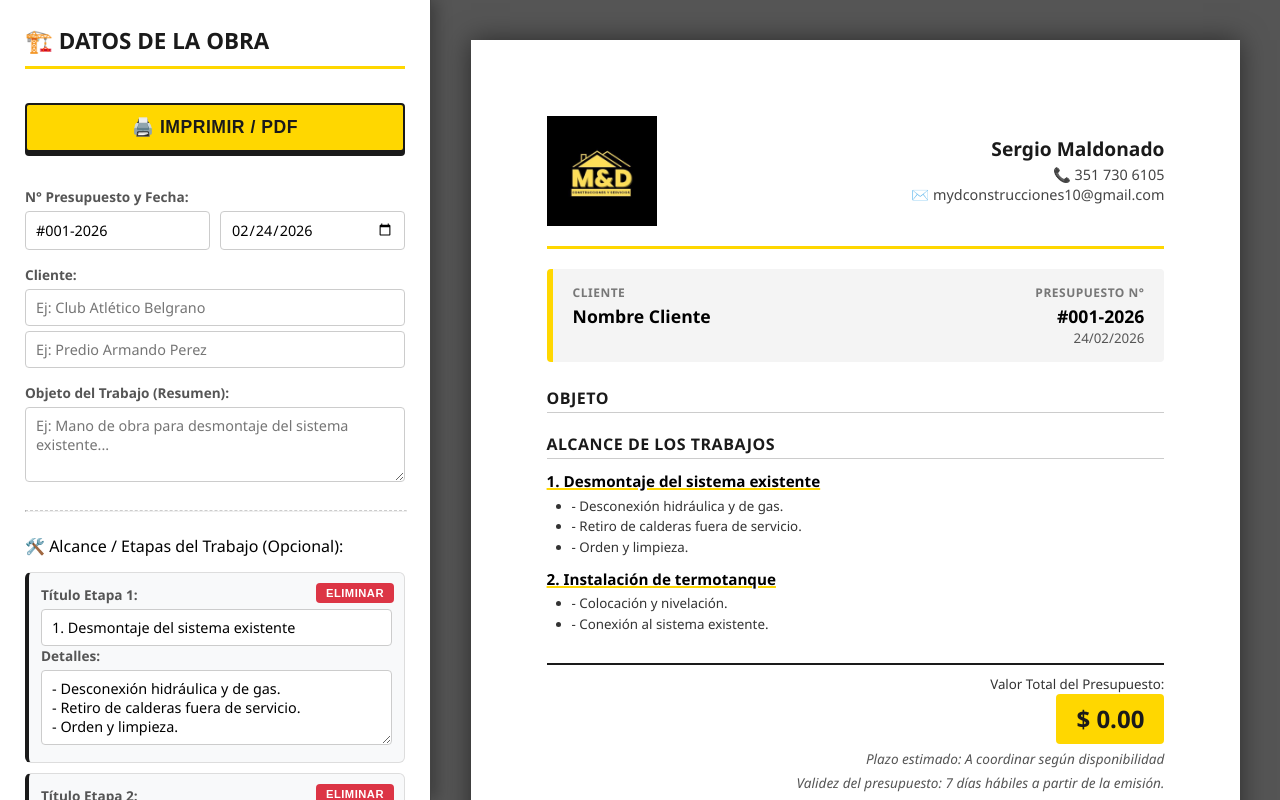
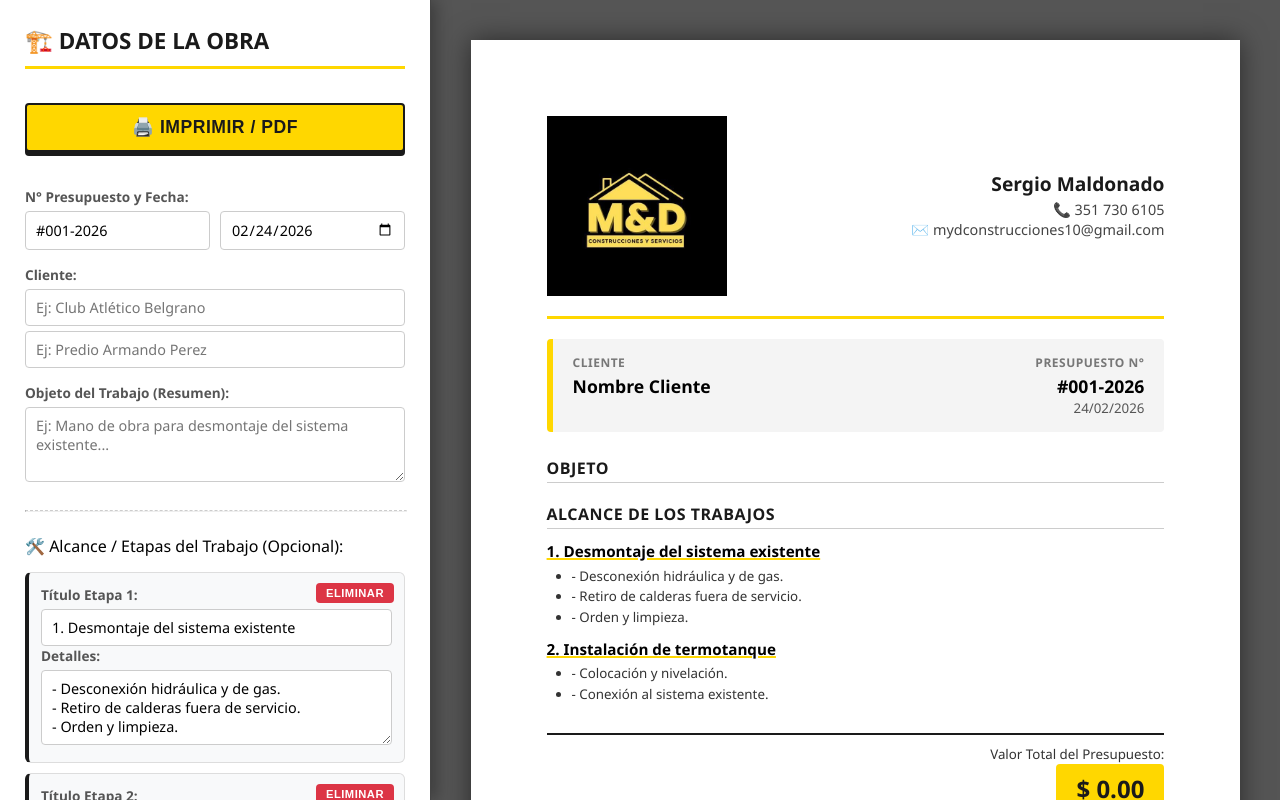
Before and after one commit to xavi-di16/Presupuestos-MYD, a plain HTML site: page index.html in a window 1280 px wide. Drawn offline with Linux system fonts and the light colour scheme.

```diff
--- a/index.html
+++ b/index.html
@@ -133,8 +133,8 @@
         }
 
         .header-left img {
-            max-width: 230px;
-            max-height: 110px;
+            max-width: 350px; /* Tamaño aumentado */
+            max-height: 180px; /* Tamaño aumentado */
             object-fit: contain;
             display: block;
         }
```
